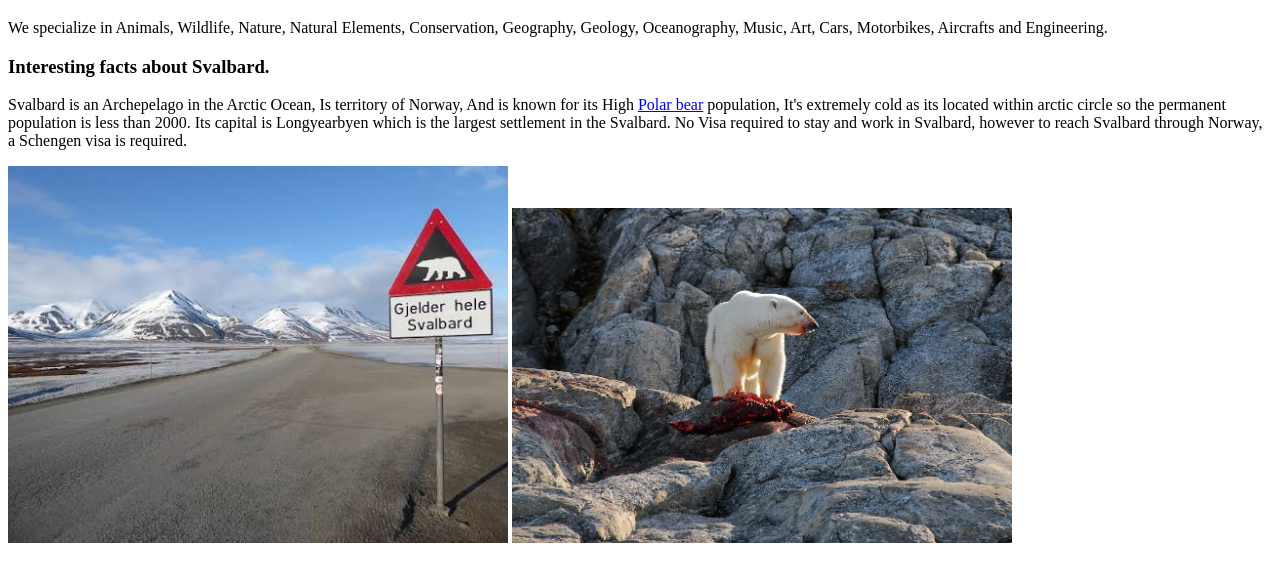
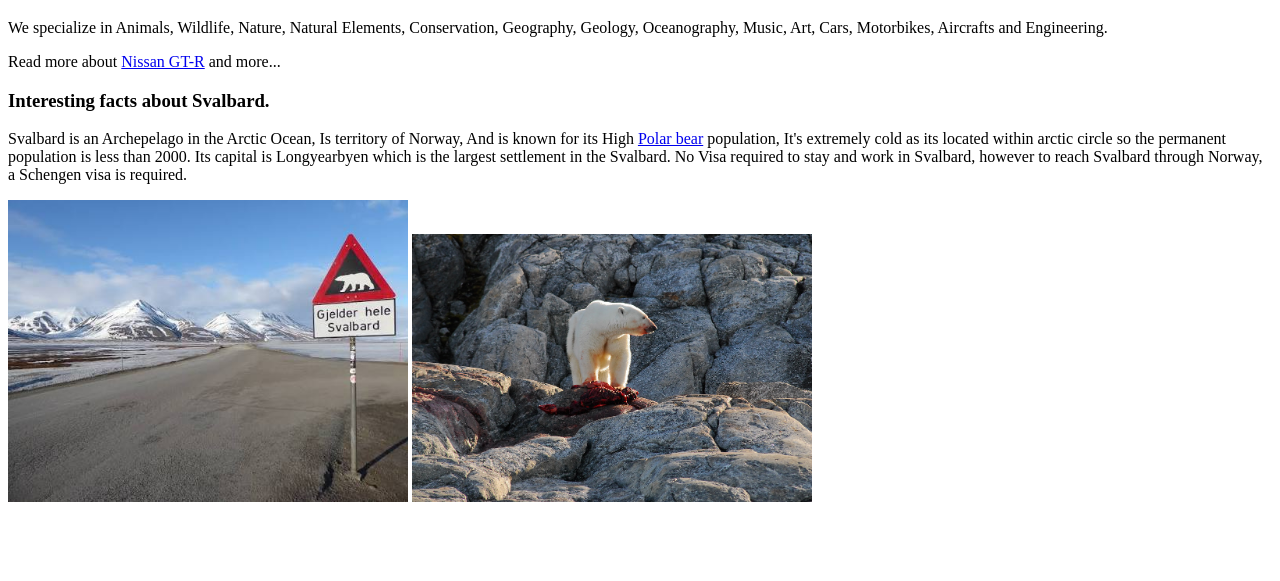
Before and after one commit to Hemanth998/Project1, a plain HTML site: page index.html in a window 1280 px wide. Shown: the part 61-642 px from the top of the page. Drawn offline with Linux system fonts and the light colour scheme.

Commit message:
featuress

```diff
--- a/index.html
+++ b/index.html
@@ -8,9 +8,10 @@
 <body>
     <h1>Hello, Lavanya from Hemanth Enterprises</h1>
     <p>We specialize in Animals, Wildlife, Nature, Natural Elements, Conservation, Geography, Geology, Oceanography, Music, Art, Cars, Motorbikes, Aircrafts and Engineering. </p>
+    <p>Read more about <a href="./nissan-gt-r.html">Nissan GT-R</a> and more...</p>
     <h3>Interesting facts about Svalbard.</h3>
     <p>Svalbard is an Archepelago in the Arctic Ocean, Is territory of Norway, And is known for its High <a href="./polar-bear.html">Polar bear</a> population, It's extremely cold as its located within arctic circle so the permanent population is less than 2000. Its capital is Longyearbyen which is the largest settlement in the Svalbard. No Visa required to stay and work in Svalbard, however to reach Svalbard through Norway, a Schengen visa is required. </p>
-    <img src="Svalbard1.jpg" alt="Svalbard polar bear sign" width="500">
-    <img src="Svalbard2.jpg" alt="Svalbard polar bear eating" width="500">
+    <img src="Svalbard1.jpg" alt="Svalbard polar bear sign" width="400">
+    <img src="Svalbard2.jpg" alt="Svalbard polar bear eating" width="400">
 </body>
 </html>
```
